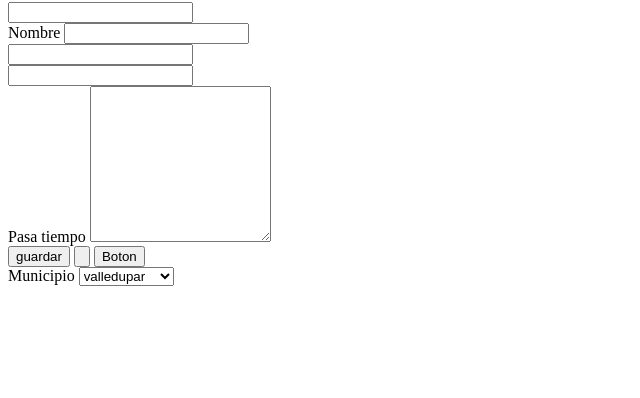
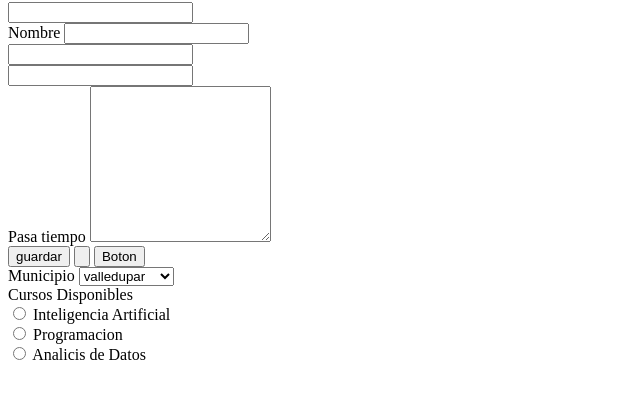
Before and after one commit to tatiana1052/proyecto-HTML, a plain HTML site: page formulario.html in a window 1280 px wide. Shown: the part 78-476 px from the top of the page, without its empty margins (0-640 px from the left). Drawn offline with Linux system fonts and the light colour scheme.

Commit message:
agregando radio

```diff
--- a/formulario.html
+++ b/formulario.html
@@ -40,7 +40,22 @@
             <option value="2">Santa Marta</option>
             <option value="3">Medellin</option>
         </select>
+     <div>
+     </div>
+     <label for="" >Cursos Disponibles </label>
+     <br>
+     <input type="radio" id="ia" name="cursos">
+     <label for="" >Inteligencia Artificial</label>
+      <br>
+     <input type="radio" id="pg" name="cursos">
+     <label for="" >Programacion</label>
+       <br>
+     <input type="radio" id="ad" name="cursos">
+     <label for="" >Analicis de Datos</label>
+
+
     </div>
+
       </form>
 
 </div>
```
